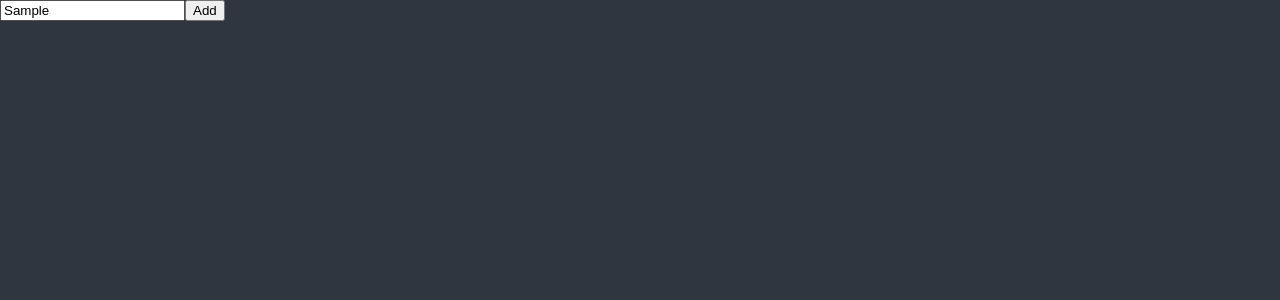
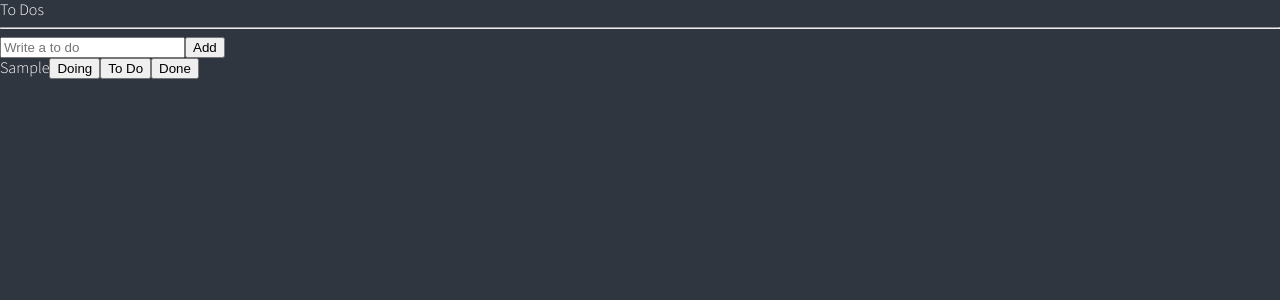
Before and after one commit to ws0671/todo-app, a React (Create React App) app: page / in a window 1280 px wide. Both pictures are taken after typing "Sample" into the empty fields and a click on the button "Add". Shown: the top 300 px of the page. Built offline with nearby package versions, Linux system fonts and the light colour scheme.

Commit message:
6.12 Refactoring

```diff
--- a/package.json
+++ b/package.json
@@ -12,6 +12,7 @@
     "@types/react-dom": "^18.0.11",
     "react": "^18.2.0",
     "react-dom": "^18.2.0",
+    "react-hook-form": "^7.43.1",
     "react-scripts": "5.0.1",
     "recoil": "^0.7.6",
     "styled-components": "^5.3.6",
--- a/src/App.tsx
+++ b/src/App.tsx
@@ -1,6 +1,6 @@
 import React from "react";
 import { createGlobalStyle } from "styled-components";
-import ToDoList from "./ToDoList";
+import ToDoList from "./components/ToDoList";
 
 const GlobalStyle = createGlobalStyle`
   @import url('https://fonts.googleapis.com/css2?family=Source+Sans+Pro:wght@300;400&display=swap');
--- a/src/ToDoList.tsx
+++ /dev/null
@@ -1,24 +0,0 @@
-import React, { useState } from "react";
-
-function ToDoList() {
-  const [toDo, setToDo] = useState("");
-
-  const onChange = (event: React.FormEvent<HTMLInputElement>) => {
-    setToDo(event.currentTarget.value);
-  };
-  const onSubmit = (event: React.FormEvent<HTMLFormElement>) => {
-    event.preventDefault();
-    console.log(toDo);
-  };
-
-  return (
-    <div>
-      <form onSubmit={onSubmit}>
-        <input onChange={onChange} value={toDo} placeholder="Write a to do" />
-        <button>Add</button>
-      </form>
-    </div>
-  );
-}
-
-export default ToDoList;
--- /dev/null
+++ b/src/atoms.tsx
@@ -0,0 +1,12 @@
+import { atom } from "recoil";
+
+export interface IToDo {
+  text: string;
+  id: number;
+  category: "TO_DO" | "DOING" | "DONE";
+}
+
+export const toDoState = atom<IToDo[]>({
+  key: "toDo",
+  default: [],
+});
--- /dev/null
+++ b/src/components/CreateToDo.tsx
@@ -0,0 +1,31 @@
+import { useForm } from "react-hook-form";
+import { useSetRecoilState } from "recoil";
+import { toDoState } from "../atoms";
+
+interface IForm {
+  toDo: string;
+}
+
+function CreateToDo() {
+  const setToDos = useSetRecoilState(toDoState);
+  const { register, handleSubmit, setValue } = useForm<IForm>();
+  const handleValid = ({ toDo }: IForm) => {
+    setToDos((oldToDos) => [
+      { text: toDo, id: Date.now(), category: "TO_DO" },
+      ...oldToDos,
+    ]);
+    setValue("toDo", "");
+  };
+
+  return (
+    <form onSubmit={handleSubmit(handleValid)}>
+      <input
+        {...register("toDo", { required: "Please write a To Do" })}
+        placeholder="Write a to do"
+      />
+      <button>Add</button>
+    </form>
+  );
+}
+
+export default CreateToDo;
--- /dev/null
+++ b/src/components/ToDo.tsx
@@ -0,0 +1,14 @@
+import { IToDo } from "../atoms";
+
+function ToDo({ text }: IToDo) {
+  return (
+    <li>
+      <span>{text}</span>
+      <button>Doing</button>
+      <button>To Do</button>
+      <button>Done</button>
+    </li>
+  );
+}
+
+export default ToDo;
--- /dev/null
+++ b/src/components/ToDoList.tsx
@@ -0,0 +1,25 @@
+import React, { useState } from "react";
+import { useForm } from "react-hook-form";
+import { atom, useRecoilState, useRecoilValue } from "recoil";
+import { toDoState } from "../atoms";
+import CreateToDo from "./CreateToDo";
+import ToDo from "./ToDo";
+
+function ToDoList() {
+  const toDos = useRecoilValue(toDoState);
+
+  return (
+    <div>
+      <h1>To Dos</h1>
+      <hr />
+      <CreateToDo />
+      <ul>
+        {toDos.map((toDo) => (
+          <ToDo key={toDo.id} {...toDo} />
+        ))}
+      </ul>
+    </div>
+  );
+}
+
+export default ToDoList;
```
Also changed, not shown: 1 other file (tests, documents, lock files or other folders).
